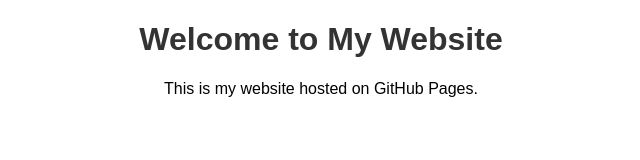
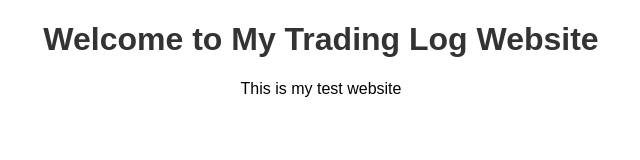
Before and after one commit to 9HNH9/Trading, a plain HTML site: page index.html in a window 1280 px wide. Shown: the whole page, without its empty margins (319-959 px from the left). Drawn offline with Linux system fonts and the light colour scheme.

Commit message:
Update index.html

```diff
--- a/index.html
+++ b/index.html
@@ -17,8 +17,8 @@
   </style>
 </head>
 <body>
-  <h1>Welcome to My Website</h1>
-  <p>This is my website hosted on GitHub Pages.</p>
+  <h1>Welcome to My Trading Log Website</h1>
+  <p>This is my test website</p>
 
   <!-- AdSense Code -->
   <script async src="https://pagead2.googlesyndication.com/pagead/js/adsbygoogle.js?client=ca-pub-1333122923735531"
```
